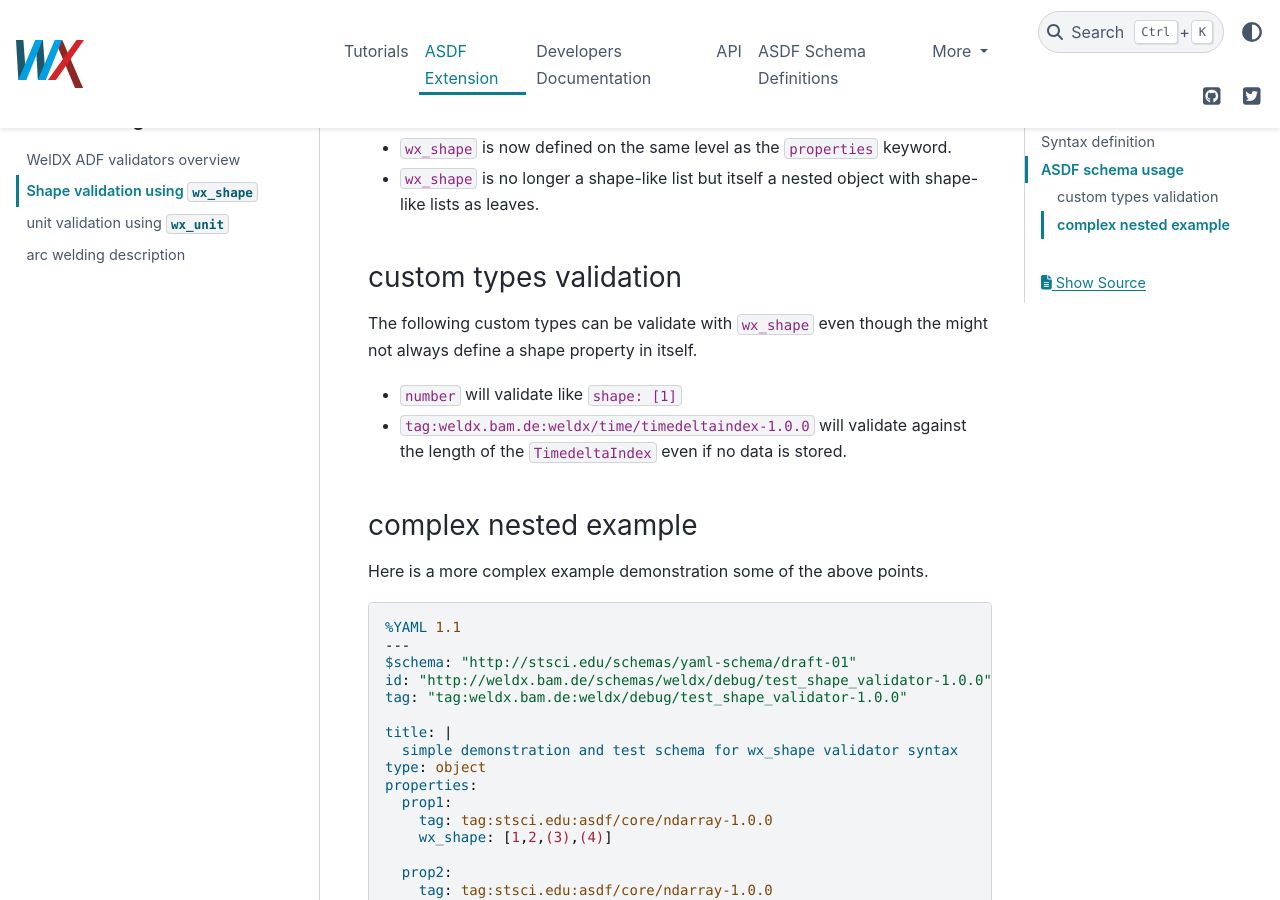
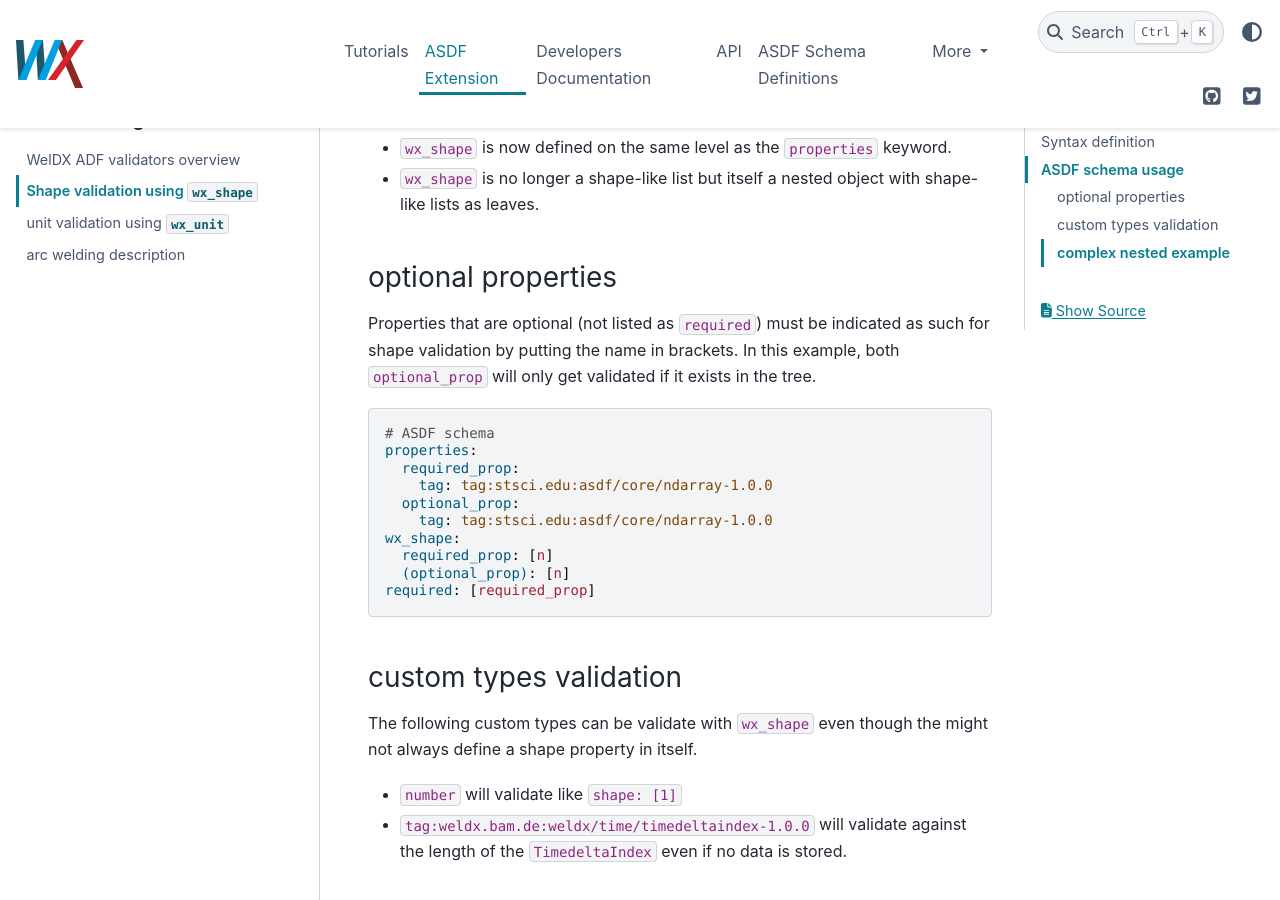
Before and after one commit to BAMWelDX/weldx, a Sphinx documentation site: the page built from doc/shape-validation.md, in a window 1280 px wide and 900 px high, scrolled down 3921 px. Built offline with Sphinx 7.4.7 and the PyData theme 0.15.4, drawn with Linux system fonts in a browser that asks for light colours; pages that are not in the unit, such as notebooks, are missing from menus; the version number could not be read and is left out; some of the changed text lies outside the part shown.

Commit message:
add optional syntax to wx_shape validation

````diff
--- a/doc/shape-validation.md
+++ b/doc/shape-validation.md
@@ -148,6 +148,22 @@ Note the following:
 *   `wx_shape` is now defined on the same level as the `properties` keyword.
 *   `wx_shape` is no longer a shape-like list but itself a nested object with shape-like lists as leaves.
 
+### optional properties
+Properties that are optional (not listed as `required`) must be indicated as such for shape validation by putting the name in brackets.
+In this example, both `optional_prop` will only get validated if it exists in the tree.
+```yaml
+# ASDF schema
+properties:
+  required_prop:
+    tag: tag:stsci.edu:asdf/core/ndarray-1.0.0
+  optional_prop:
+    tag: tag:stsci.edu:asdf/core/ndarray-1.0.0
+wx_shape:
+  required_prop: [n]
+  (optional_prop): [n]
+required: [required_prop]
+```
+
 ### custom types validation
 The following custom types can be validate with `wx_shape` even though the might not always define a shape property in itself.
 *   `number` will validate like `shape: [1]`
@@ -195,6 +211,17 @@ properties:
       p2:
         tag: tag:stsci.edu:asdf/core/ndarray-1.0.0
         wx_shape: [9,7,5,3,1]
+
+  optional_prop:
+    tag: tag:stsci.edu:asdf/core/ndarray-1.0.0
+    wx_shape: [1,2,(3),(4)]
+
+
+
+required: [prop1,prop2,prop3,prop4,nested_prop]
+propertyOrder: [prop1,prop2,prop3,prop4,nested_prop,optional_prop]
+flowStyle: block
+additionalProperties: true
 wx_shape:
   prop1: [(~),2,n]
   prop2: [n,2,1]
@@ -204,4 +231,6 @@ wx_shape:
   nested_prop:
     p1: [10,1~10,6,4,2]
     p2: [(m),7,5,3,1]
+    (p3): [a,2,n]
+  (optional_prop): [a,2,n]
 ```
````
Also changed, not shown: CHANGELOG.md (+1 -0 lines), 4 other files.
